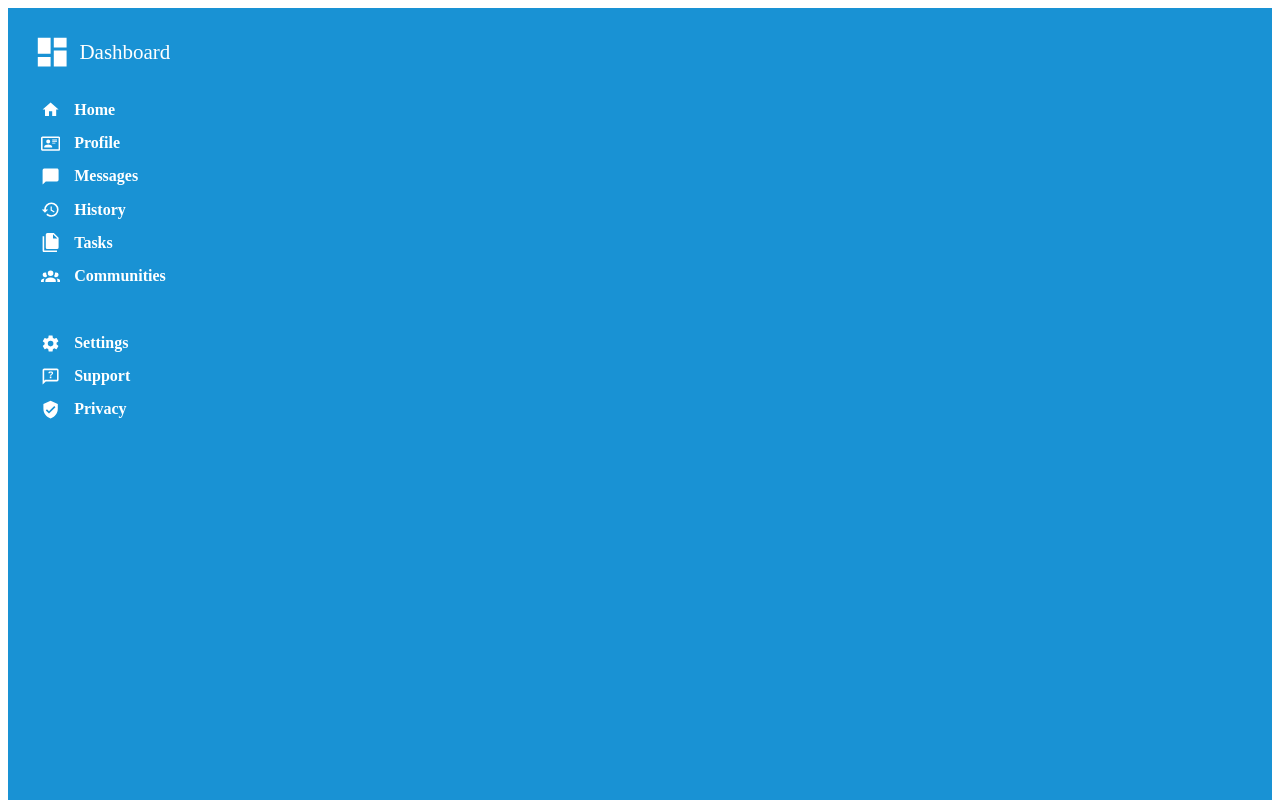
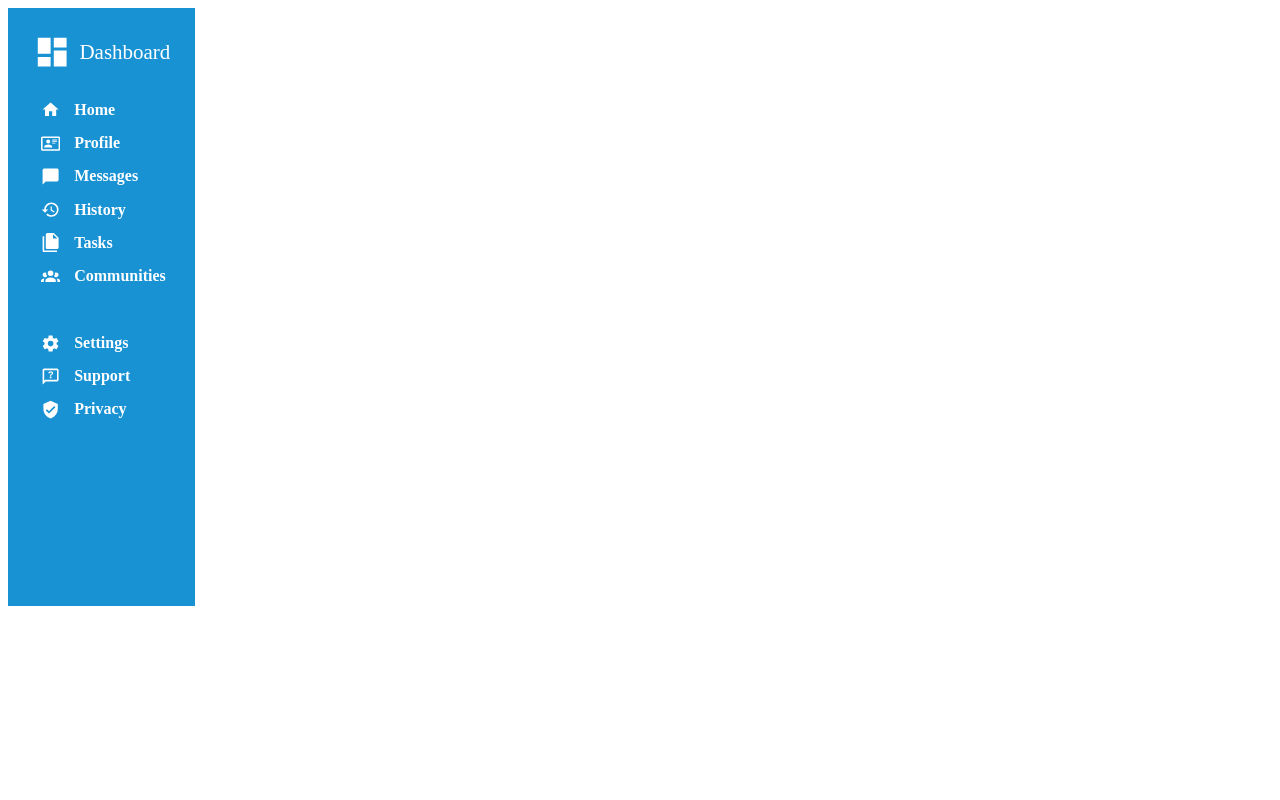
Before and after one commit to ezratweaver/TheOdinProject, a React (Vite) app in the folder IntermediateHTMLAndCSS/fe6-admin-dashboard/: page / in a window 1280 px wide. Shown: the top 800 px of the page. Built offline with nearby package versions, Linux system fonts and the light colour scheme; a web font is replaced by a local one.

Commit message:
Add grid layout to page

```diff
--- a/IntermediateHTMLAndCSS/fe6-admin-dashboard/src/App.jsx
+++ b/IntermediateHTMLAndCSS/fe6-admin-dashboard/src/App.jsx
@@ -1,16 +1,31 @@
-import Content from './components/Content'
-import Header from './components/Header'
-import Sidebar from './components/Sidebar'
+import Content from "./components/Content";
+import Header from "./components/Header";
+import Sidebar from "./components/Sidebar";
+
+const layoutCss = {
+  display: "grid",
+  gridTemplateAreas: `
+    'sidebar header'
+    'sidebar content'
+    `,
+  gridTemplateColumns: "1fr 7fr",
+  gridTemplateRows: "1fr 7fr",
+};
 
 const App = () => {
+  return (
+    <div style={layoutCss}>
+      <div style={{ gridArea: "header" }}>
+        <Header />
+      </div>
+      <div style={{ gridArea: "sidebar" }}>
+        <Sidebar />
+      </div>
+      <div style={{ gridArea: "content" }}>
+        <Content />
+      </div>
+    </div>
+  );
+};
 
-  return (
-    <>
-      <Header/>
-      <Sidebar/>
-      <Content/>
-    </>
-  )
-}
-
-export default App
+export default App;
```
